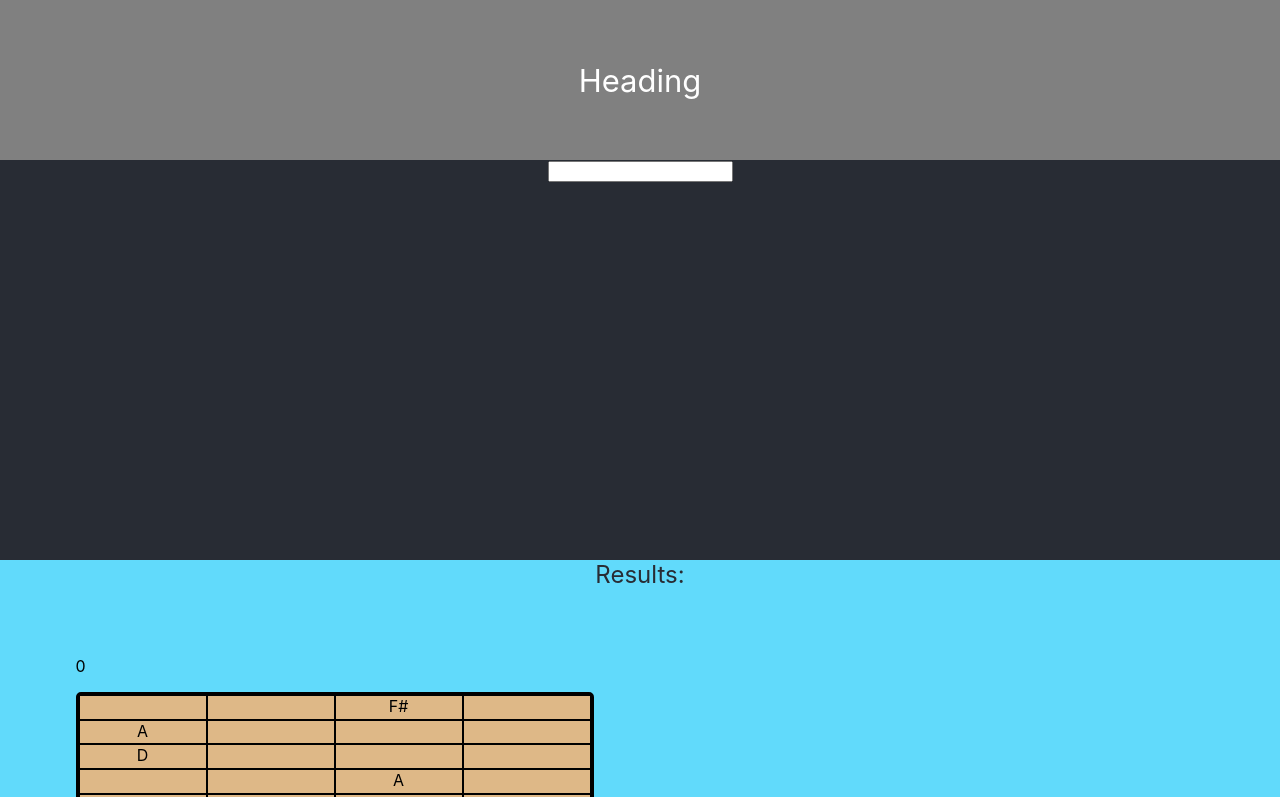
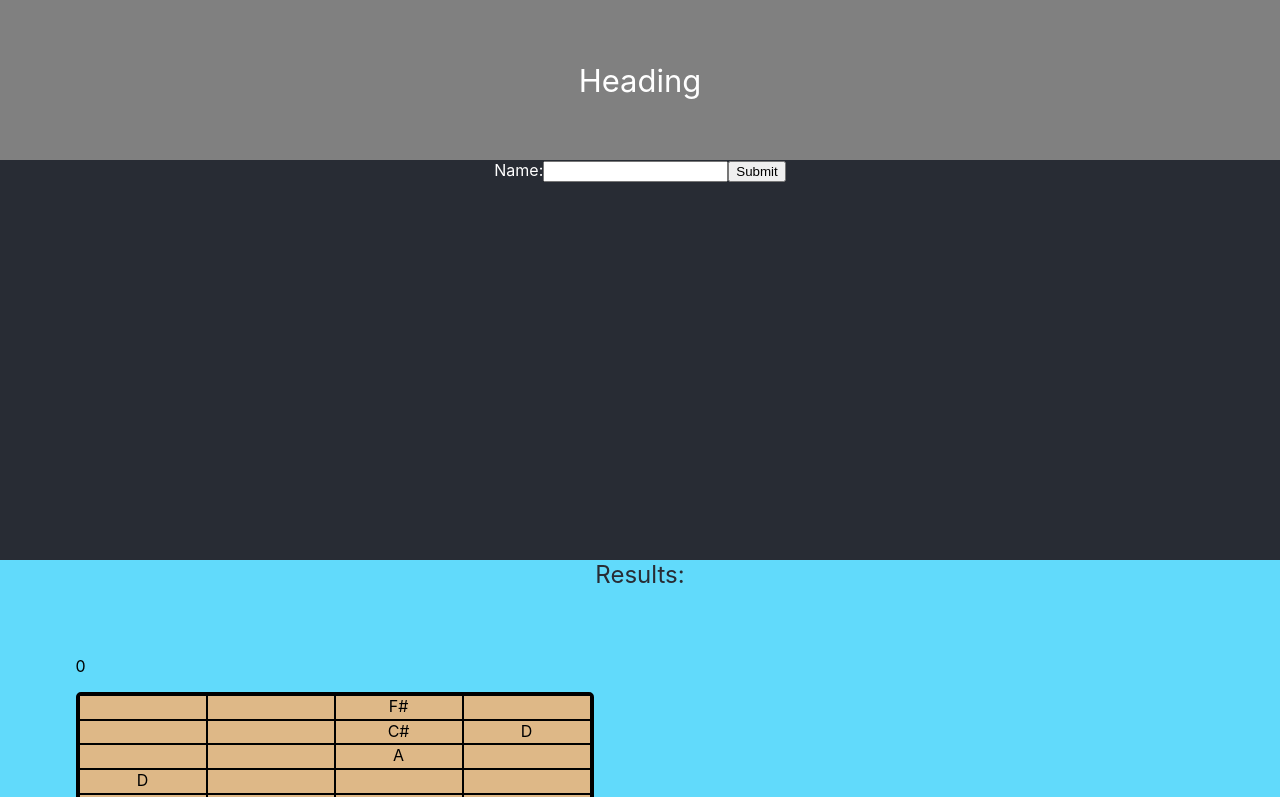
Before and after one commit to ryanwmichaud/TabV4, a React (Create React App) app: page / in a window 1280 px wide. Shown: the top 797 px of the page. Built offline with nearby package versions, Linux system fonts and the light colour scheme.

Commit message:
moved state to app as a class

```diff
--- a/src/App.css
+++ b/src/App.css
@@ -30,6 +30,13 @@
   height: 50vh;
   background-color: #282c34;
 }
+
+.nameform{
+  color:white;
+}
+
+
+
 
 .results {
   height:10vmin;
--- a/src/App.js
+++ b/src/App.js
@@ -24,9 +24,6 @@ class Row extends React.Component{
     for(let i=0;i<this.state.rowData.length;i++){
       boxes = boxes.concat(<Box text={this.props.rowData[i]}></Box>);
     }
-
-
-    console.log(boxes);
     return boxes;
   }
 
@@ -77,19 +74,23 @@ class Diagram extends React.Component{
 class Results extends React.Component{
 
   constructor(props){
-    super(props)
-    this.state = {data: generate(["C4","G4","D5","A5","E6"],["D","F#","A","C#"])}
+    super(props);
+    this.state = {
+      //do I need to save these in state or is props enough?
+      strings: this.props.strings,
+      chordTones: this.props.chordTones,
+      stretch: this.props.stretch,
+    };
+
   }
-/*
-  update(){
-    this.setState({data: generate(["F4","A4","C4","G4"],["F","A","C","G"])});
-  }
-*/
+
 
   createResults(){
+    let data= generate(this.props.strings,this.props.chordTones,this.props.stretch);
+    console.log(data)
     let diagrams = [];
-    for(let i=0;i<this.state.data.length;i++){
-        diagrams = diagrams.concat(<Diagram diagram_data={this.state.data[i]} key={i}/>);
+    for(let i=0;i<data.length;i++){
+        diagrams = diagrams.concat(<Diagram diagram_data={data[i]} key={i}/>);
     }
     return diagrams;
   }
@@ -106,7 +107,56 @@ class Results extends React.Component{
   }
 }
 
-function App() {
+
+
+
+
+
+class NameForm extends React.Component {
+  constructor(props) {
+    super(props);
+    this.state = {value: ''};
+
+    this.handleChange = this.handleChange.bind(this);
+    this.handleSubmit = this.handleSubmit.bind(this);
+  }
+
+  handleChange(event) {
+    this.setState({value: event.target.value});
+  }
+
+  handleSubmit(event) {
+    alert('A name was submitted: ' + this.state.value);
+    event.preventDefault();
+  }
+
+  render() {
+    return (
+      <form className='nameform' onSubmit={this.handleSubmit}>
+
+        <label>
+          Name:
+          <input  type="text" value={this.state.value} onChange={this.handleChange} />
+        </label>
+
+        <input type="submit" value="Submit" />
+
+      </form>
+    );
+  }
+}
+
+
+
+
+class App extends React.Component{
+
+  constructor(props){
+    super(props);
+    this.state = {stretch:4, strings: ["E4","A4","D5","G5","B5","E6"], chordTones: ["D","F#","A","C#"]};
+  }
+
+  render(){
     return (
       <div className="App">
         <header className="App-header">
@@ -117,16 +167,15 @@ function App() {
         </header>
         <div className="main">
           <div className='input'>
-          <input type='text'>
-          </input>
+            <NameForm className="nameform"></NameForm>
           </div>
           <div className='results'>Results:</div>
-        <Results />
+          <Results stretch={this.state.stretch} strings={this.state.strings} chordTones={this.state.chordTones}/>
         </div>
       </div>
     );
   }
-
+}
 
 
 export default App;
--- a/src/main.js
+++ b/src/main.js
@@ -84,9 +84,12 @@ class MusicString{
 }
 
 function generate(openStrings,chordTones, stretch){
+
     if(stretch===undefined){
         stretch = 4;
     }
+
+    console.log(stretch);
 
 
     let musicStrings = []
```
Lines whose indentation alone changed are shown as unchanged.
